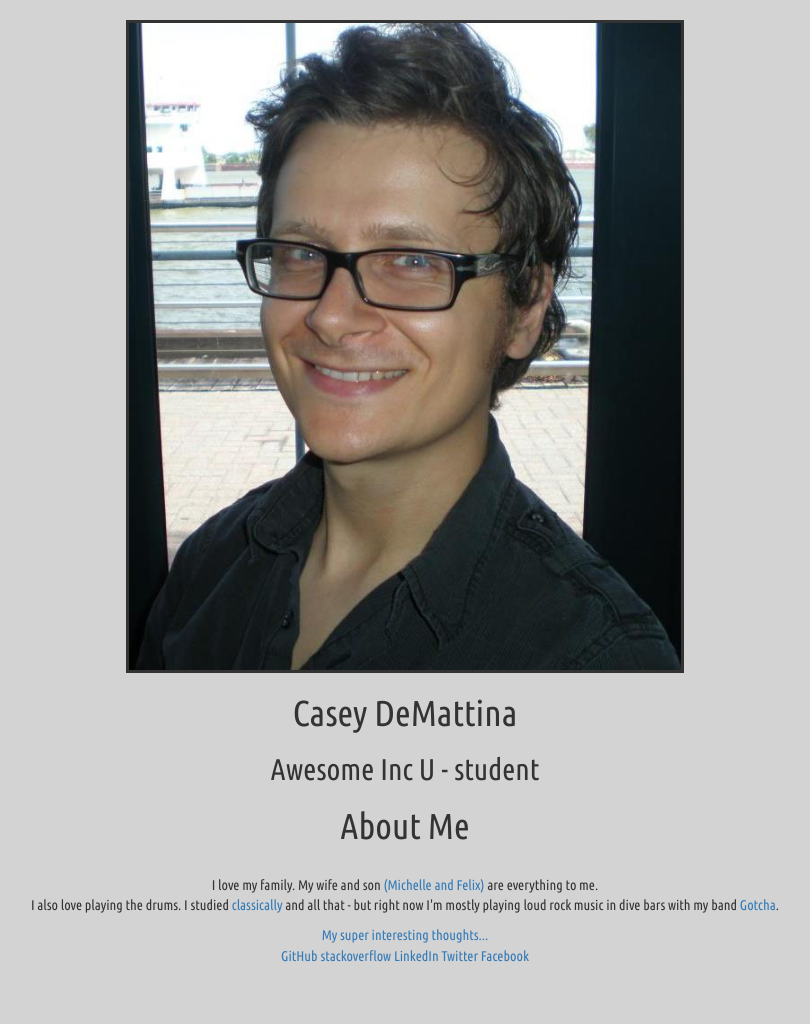
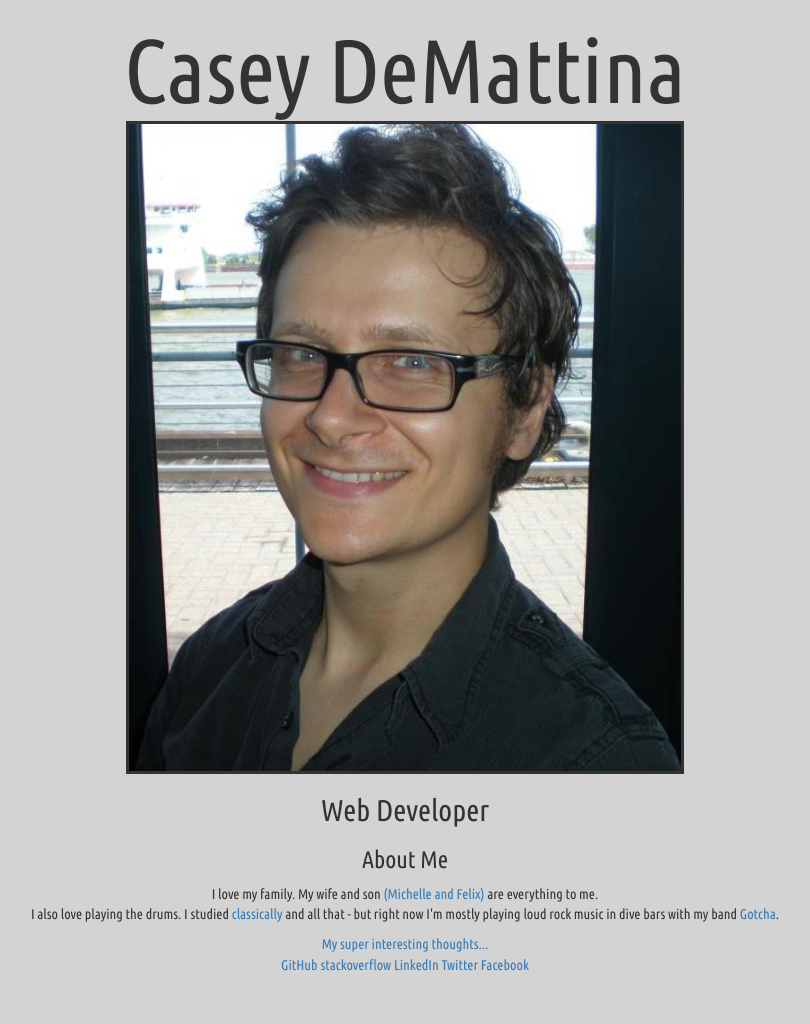
Before and after one commit to caseydemo/caseydemo.github.io, a Jekyll site: the page built from index.html, in a window 1280 px wide. Shown: the whole page, without its empty margins (235-1045 px from the left). Built offline with Jekyll 4.4.1, drawn with Linux system fonts in a browser that asks for light colours.

Commit message:
various styling and rewriting

```diff
--- a/_layouts/default.html
+++ b/_layouts/default.html
@@ -6,9 +6,6 @@
 
     <!-- Latest compiled and minified CSS -->
     <link rel="stylesheet" href="https://maxcdn.bootstrapcdn.com/bootstrap/3.3.7/css/bootstrap.min.css" integrity="sha384-BVYiiSIFeK1dGmJRAkycuHAHRg32OmUcww7on3RYdg4Va+PmSTsz/K68vbdEjh4u" crossorigin="anonymous">
-
-    <!-- Optional theme -->
-    <link rel="stylesheet" href="https://maxcdn.bootstrapcdn.com/bootstrap/3.3.7/css/bootstrap-theme.min.css" integrity="sha384-rHyoN1iRsVXV4nD0JutlnGaslCJuC7uwjduW9SVrLvRYooPp2bWYgmgJQIXwl/Sp" crossorigin="anonymous">
 
     <!-- Latest compiled and minified JavaScript -->
     <script src="https://maxcdn.bootstrapcdn.com/bootstrap/3.3.7/js/bootstrap.min.js" integrity="sha384-Tc5IQib027qvyjSMfHjOMaLkfuWVxZxUPnCJA7l2mCWNIpG9mGCD8wGNIcPD7Txa" crossorigin="anonymous"></script>
--- a/app/css/styles.css
+++ b/app/css/styles.css
@@ -1,11 +1,16 @@
 * {
-  background-color: #D3D3D3; }
-
+  background-color: #D3D3D3;
+  }
 body {
   font-family: 'Ubuntu Condensed', sans-serif;
   text-align: center;
   margin: 20px;
-  background-color: #D3D3D3;}
+  background-color: #D3D3D3;
+  }
+    h1{
+    font-size: 90px;
+    margin: 2px;
+  }
 
 img {
   border: solid 3px;
--- a/index.html
+++ b/index.html
@@ -4,13 +4,17 @@ title: Casey's Personal Page
 ---
 
   <body>
+
+    <h1>Casey DeMattina</h1>
+
     <link rel="stylesheet" type="text/css" href="app/css/styles.css">
 
     <img src ="images/profile_pic.jpg" target="_blank">
-    <h1>Casey DeMattina</h1>
-    <h2>Awesome Inc U - student</h2>
-    <h1>About Me</h1>
-    <br>
+
+    <h2>Web Developer</h2>
+
+    <h3>About Me</h3>
+
 
     <!-- About me section -->
     <div class="text">
```
